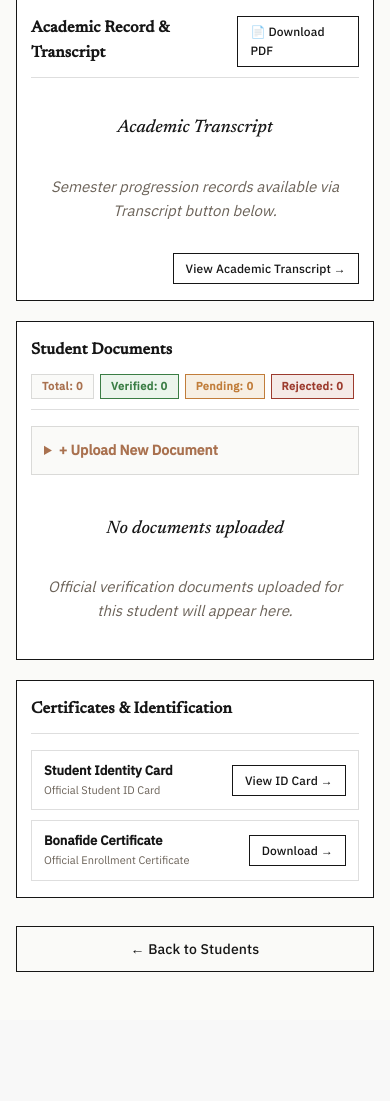
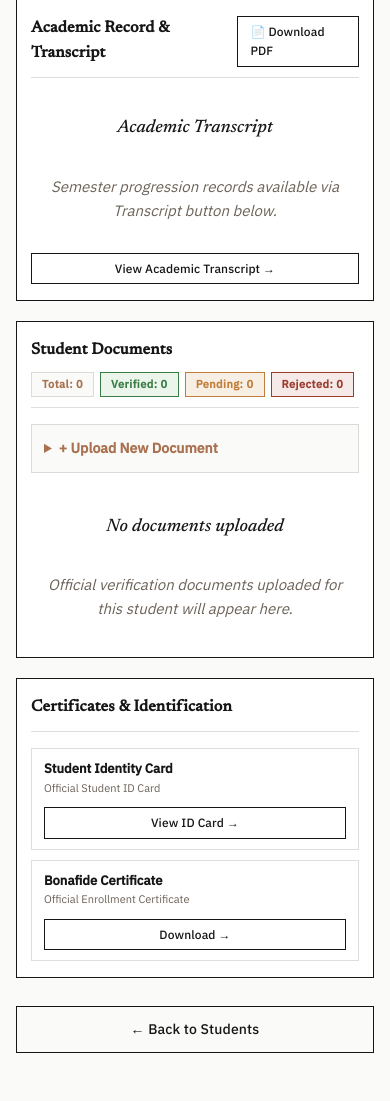
Before and after one commit to sayanawari12/StudentManagement, a Flask app: page /students/1 in a window 390 px wide. Shown: the part 2750-3851 px from the top of the page. Before the commit the page ends 3722 px from the top, so only its background shows below. Run offline with Flask 3, Linux system fonts and the light colour scheme; the visitor is signed in with stand-in values (Sample User, id 1); data comes from the database, SQL or seed files in the repository; data that the repository does not hold is empty; some libraries are stand-ins or nearby versions.

Commit message:
fix: prevent student profile mobile horizontal overflow

```diff
--- a/static/css/style.css
+++ b/static/css/style.css
@@ -1759,11 +1759,18 @@ body.drawer-open {
   background: var(--bg-surface);
   gap: 16px;
   flex-wrap: wrap;
+  width: 100%;
+  max-width: 100%;
+  box-sizing: border-box;
+  min-width: 0;
 }
 
 .doc-item-main {
   flex: 1;
-  min-width: 240px;
+  min-width: 0;
+  max-width: 100%;
+  word-break: break-word;
+  overflow-wrap: anywhere;
 }
 
 .doc-item-title {
@@ -1775,12 +1782,23 @@ body.drawer-open {
   gap: 10px;
   flex-wrap: wrap;
   margin-bottom: 4px;
+  max-width: 100%;
+  word-break: break-word;
+  overflow-wrap: anywhere;
 }
 
 .doc-item-meta {
   font-size: 12px;
   color: var(--text-secondary);
   line-height: 1.5;
+  max-width: 100%;
+  word-break: break-word;
+  overflow-wrap: anywhere;
+}
+
+.doc-item-meta strong {
+  word-break: break-all;
+  overflow-wrap: anywhere;
 }
 
 .doc-item-actions {
@@ -1788,15 +1806,127 @@ body.drawer-open {
   align-items: center;
   gap: 8px;
   flex-wrap: wrap;
+  max-width: 100%;
 }
 
 @media (max-width: 860px) {
+  #student-documents-section,
+  .profile-360-col,
+  .profile-360-grid {
+    width: 100% !important;
+    max-width: 100% !important;
+    box-sizing: border-box !important;
+    min-width: 0 !important;
+  }
+
+  .doc-header-wrap {
+    flex-direction: column !important;
+    align-items: flex-start !important;
+    gap: 8px !important;
+    width: 100% !important;
+    box-sizing: border-box !important;
+  }
+
+  .doc-summary-badges {
+    width: 100% !important;
+    max-width: 100% !important;
+    box-sizing: border-box !important;
+  }
+
+  .doc-upload-details {
+    width: 100% !important;
+    max-width: 100% !important;
+    box-sizing: border-box !important;
+  }
+
+  .doc-upload-form,
+  .doc-upload-form .form-group,
+  .doc-upload-form .form-control,
+  .doc-upload-form input,
+  .doc-upload-form select,
+  .doc-upload-form button {
+    width: 100% !important;
+    max-width: 100% !important;
+    box-sizing: border-box !important;
+  }
+
   .doc-item-card {
-    flex-direction: column;
-    gap: 12px;
-  }
+    flex-direction: column !important;
+    align-items: stretch !important;
+    gap: 12px !important;
+    padding: 12px !important;
+    width: 100% !important;
+    max-width: 100% !important;
+    box-sizing: border-box !important;
+    min-width: 0 !important;
+  }
+
+  .doc-item-main {
+    width: 100% !important;
+    max-width: 100% !important;
+    min-width: 0 !important;
+  }
+
   .doc-item-actions {
-    width: 100%;
-    justify-content: flex-start;
-  }
-}
+    width: 100% !important;
+    max-width: 100% !important;
+    justify-content: flex-start !important;
+    flex-wrap: wrap !important;
+    gap: 8px !important;
+  }
+
+  .doc-item-actions .btn,
+  .doc-item-actions form {
+    max-width: 100% !important;
+  }
+
+  .doc-reject-details {
+    width: 100% !important;
+    max-width: 100% !important;
+    display: block !important;
+  }
+
+  .doc-reject-details summary {
+    width: 100% !important;
+    text-align: center !important;
+    box-sizing: border-box !important;
+  }
+
+  .doc-rejection-popover {
+    position: static !important;
+    width: 100% !important;
+    min-width: 0 !important;
+    max-width: 100% !important;
+    box-sizing: border-box !important;
+    margin-top: 8px !important;
+    box-shadow: none !important;
+  }
+
+  .transcript-btn-wrap {
+    text-align: left !important;
+    width: 100% !important;
+    box-sizing: border-box !important;
+  }
+
+  .transcript-btn-wrap .btn {
+    width: 100% !important;
+    display: block !important;
+    text-align: center !important;
+    box-sizing: border-box !important;
+  }
+
+  .cert-item-row {
+    flex-direction: column !important;
+    align-items: flex-start !important;
+    gap: 10px !important;
+    width: 100% !important;
+    box-sizing: border-box !important;
+  }
+
+  .cert-item-row .btn {
+    width: 100% !important;
+    display: block !important;
+    text-align: center !important;
+    box-sizing: border-box !important;
+  }
+}
--- a/templates/student_details.html
+++ b/templates/student_details.html
@@ -411,7 +411,7 @@
             </div>
           {% endif %}
 
-          <div style="margin-top: 10px; text-align: right;">
+          <div class="transcript-btn-wrap" style="margin-top: 10px; text-align: right;">
             <a href="{{ url_for('student_academic_record_route', student_id=student.student_id or student.id) }}" class="btn btn-outline btn-sm">View Academic Transcript &rarr;</a>
           </div>
         </div>
@@ -419,11 +419,11 @@
 
       {# Student Document Management #}
       <div class="card" id="student-documents-section">
-        <div style="display: flex; align-items: center; justify-content: space-between; margin-bottom: 16px; padding-bottom: 10px; border-bottom: 1px solid var(--border); flex-wrap: wrap; gap: 10px;">
+        <div class="doc-header-wrap" style="display: flex; align-items: center; justify-content: space-between; margin-bottom: 16px; padding-bottom: 10px; border-bottom: 1px solid var(--border); flex-wrap: wrap; gap: 10px;">
           <h3 style="margin: 0; font-size: 16px; font-weight: 600;">
             Student Documents
           </h3>
-          <div style="display: flex; gap: 6px; flex-wrap: wrap; font-size: 12px;">
+          <div class="doc-summary-badges" style="display: flex; gap: 6px; flex-wrap: wrap; font-size: 12px;">
             <span class="badge" style="background: var(--bg-page); border: 1px solid var(--border);">Total: {{ document_stats.total if document_stats else 0 }}</span>
             <span class="badge badge-verified">Verified: {{ document_stats.verified if document_stats else 0 }}</span>
             <span class="badge badge-pending">Pending: {{ document_stats.pending if document_stats else 0 }}</span>
@@ -432,11 +432,11 @@
         </div>
 
         {% if session.get('role') == 'admin' %}
-          <details style="margin-bottom: 20px; border: 1px solid var(--border); padding: 12px; background: var(--bg-page);">
+          <details class="doc-upload-details" style="margin-bottom: 20px; border: 1px solid var(--border); padding: 12px; background: var(--bg-page);">
             <summary style="font-weight: 600; cursor: pointer; color: var(--accent); font-size: 14px;">
               + Upload New Document
             </summary>
-            <form method="POST" action="{{ url_for('upload_student_document', student_id=student.student_id or student.id) }}" enctype="multipart/form-data" style="margin-top: 14px; display: flex; flex-direction: column; gap: 12px;">
+            <form method="POST" action="{{ url_for('upload_student_document', student_id=student.student_id or student.id) }}" enctype="multipart/form-data" class="doc-upload-form" style="margin-top: 14px; display: flex; flex-direction: column; gap: 12px;">
               <input type="hidden" name="csrf_token" value="{{ csrf_token() }}">
 
               <div class="form-group" style="margin-bottom: 0;">
@@ -520,9 +520,9 @@
                     {% endif %}
 
                     {% if doc.status != 'Rejected' %}
-                      <details style="display:inline-block; position: relative;">
+                      <details class="doc-reject-details" style="display:inline-block; position: relative;">
                         <summary class="btn btn-outline btn-sm" style="color: var(--warning); cursor: pointer;">Reject</summary>
-                        <div style="position: absolute; right: 0; top: 100%; z-index: 10; background: var(--bg-surface); border: 1px solid var(--border); padding: 12px; min-width: 260px; box-shadow: 0 4px 12px rgba(0,0,0,0.15); margin-top: 4px;">
+                        <div class="doc-rejection-popover" style="position: absolute; right: 0; top: 100%; z-index: 10; background: var(--bg-surface); border: 1px solid var(--border); padding: 12px; min-width: 260px; box-shadow: 0 4px 12px rgba(0,0,0,0.15); margin-top: 4px;">
                           <form method="POST" action="{{ url_for('reject_student_document', student_id=student.student_id or student.id, doc_id=doc.id) }}">
                             <input type="hidden" name="csrf_token" value="{{ csrf_token() }}">
                             <div class="form-group" style="margin-bottom: 8px;">
@@ -559,7 +559,7 @@
         </h3>
 
         <div style="display: flex; flex-direction: column; gap: 10px;">
-          <div style="display: flex; align-items: center; justify-content: space-between; padding: 10px 12px; border: 1px solid var(--border); background: var(--bg-surface);">
+          <div class="cert-item-row" style="display: flex; align-items: center; justify-content: space-between; padding: 10px 12px; border: 1px solid var(--border); background: var(--bg-surface);">
             <div>
               <div style="font-weight: 600; font-size: 13px;">Student Identity Card</div>
               <div style="font-size: 11px; color: var(--text-secondary);">Official Student ID Card</div>
@@ -571,7 +571,7 @@
             {% endif %}
           </div>
 
-          <div style="display: flex; align-items: center; justify-content: space-between; padding: 10px 12px; border: 1px solid var(--border); background: var(--bg-surface);">
+          <div class="cert-item-row" style="display: flex; align-items: center; justify-content: space-between; padding: 10px 12px; border: 1px solid var(--border); background: var(--bg-surface);">
             <div>
               <div style="font-weight: 600; font-size: 13px;">Bonafide Certificate</div>
               <div style="font-size: 11px; color: var(--text-secondary);">Official Enrollment Certificate</div>
@@ -584,6 +584,7 @@
           </div>
         </div>
       </div>
+
 
 
       {# Recent Activity #}
```
